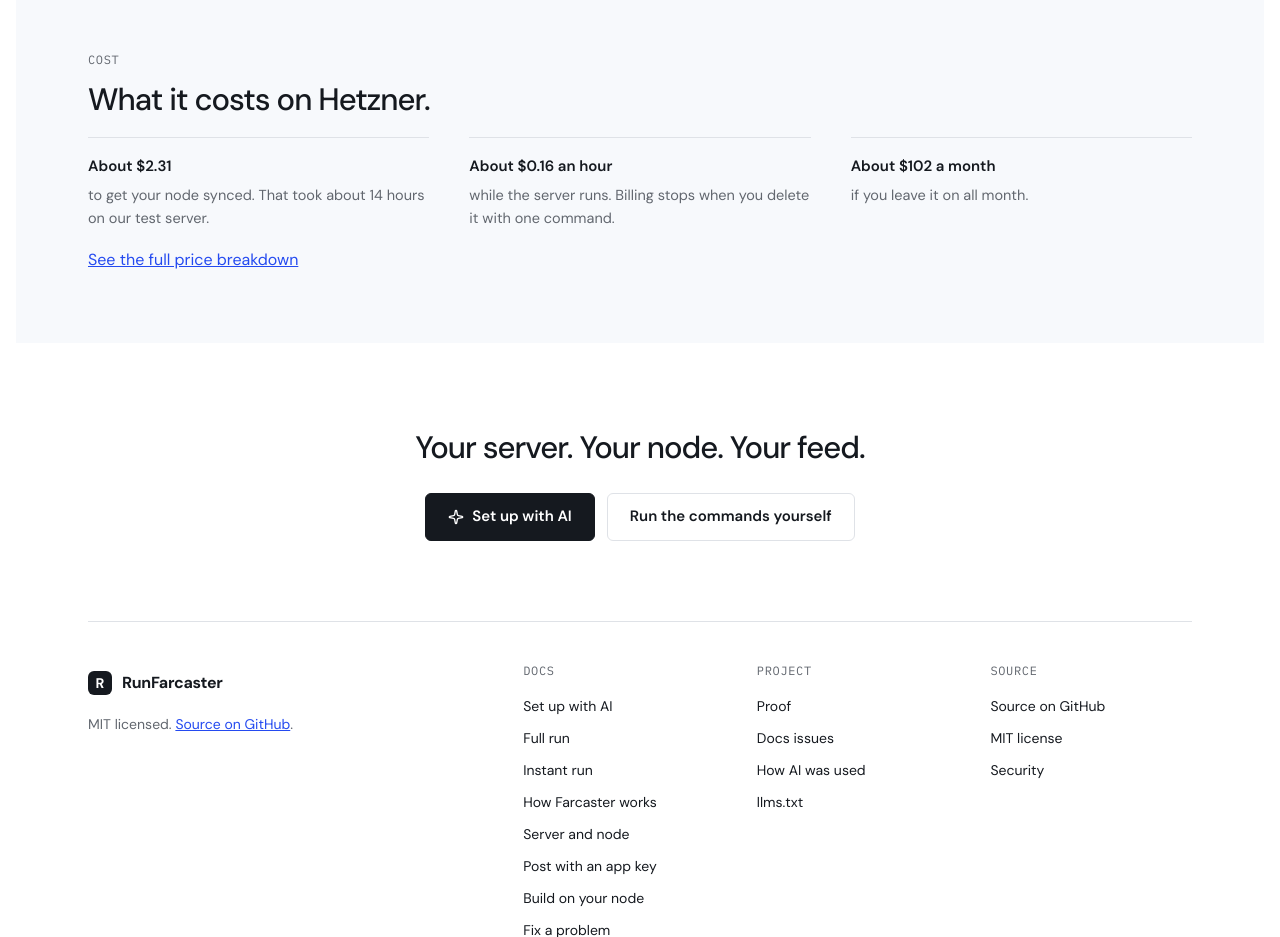
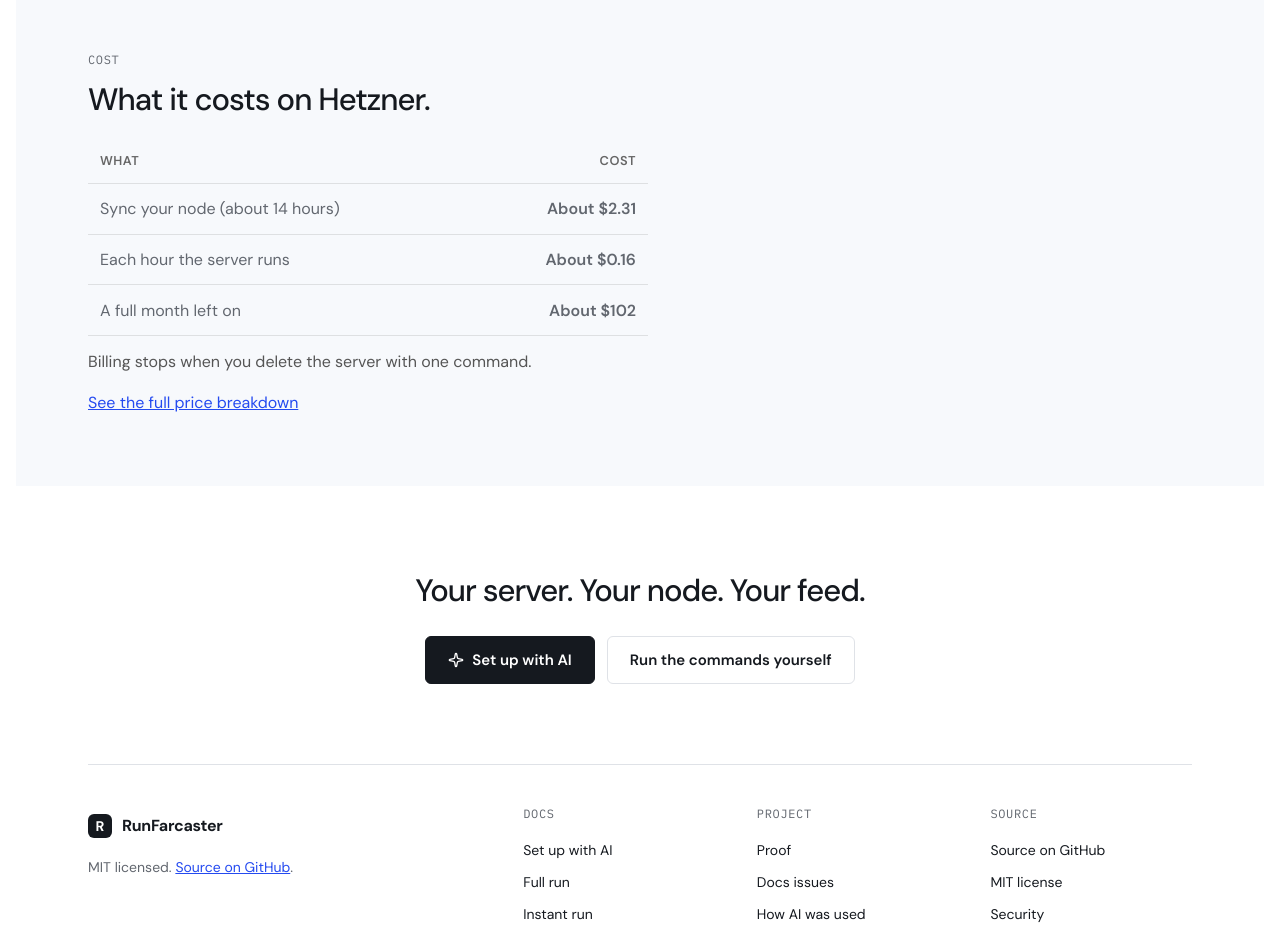
Before and after one commit to sudharshanx/runfarcaster, an Astro site in the folder site/: page / in a window 1280 px wide. Shown: the part 3100-4037 px from the top of the page. Built offline with nearby package versions, Linux system fonts and the light colour scheme; Astro itself is replaced by a stand-in of ours.

Commit message:
Landing: cost as a simple table

```diff
--- a/site/src/pages/index.astro
+++ b/site/src/pages/index.astro
@@ -200,11 +200,15 @@
       <section class="wrap panel limits" aria-labelledby="limits-title">
         <p class="eyebrow">Cost</p>
         <h2 id="limits-title" class="h-md">What it costs on Hetzner.</h2>
-        <dl class="limits-grid">
-          <div><dt>About $2.31</dt><dd>to get your node synced. That took about 14 hours on our test server.</dd></div>
-          <div><dt>About $0.16 an hour</dt><dd>while the server runs. Billing stops when you delete it with one command.</dd></div>
-          <div><dt>About $102 a month</dt><dd>if you leave it on all month.</dd></div>
-        </dl>
+        <table class="cost-table">
+          <thead><tr><th scope="col">What</th><th scope="col">Cost</th></tr></thead>
+          <tbody>
+            <tr><td>Sync your node (about 14 hours)</td><td>About $2.31</td></tr>
+            <tr><td>Each hour the server runs</td><td>About $0.16</td></tr>
+            <tr><td>A full month left on</td><td>About $102</td></tr>
+          </tbody>
+        </table>
+        <p class="cost-note">Billing stops when you delete the server with one command.</p>
         <p><a href={u("server-and-node/#what-it-costs")}>See the full price breakdown</a></p>
       </section>
 
--- a/site/src/styles/landing.css
+++ b/site/src/styles/landing.css
@@ -268,3 +268,9 @@
   .closing { padding-block: 48px 56px; }
   .lp-nav .hbtn-sm { display: none; }
 }
+
+.cost-table{width:100%;max-width:560px;border-collapse:collapse;margin:1.25rem 0 0.75rem;font-size:1rem}
+.cost-table th,.cost-table td{text-align:left;padding:0.7rem 0.75rem;border-bottom:1px solid rgba(0,0,0,0.1)}
+.cost-table th{font-size:0.8rem;font-weight:600;text-transform:uppercase;letter-spacing:0.04em;color:#666}
+.cost-table td:last-child,.cost-table th:last-child{text-align:right;white-space:nowrap;font-weight:600}
+.cost-note{color:#555;margin:0 0 0.5rem}
```
